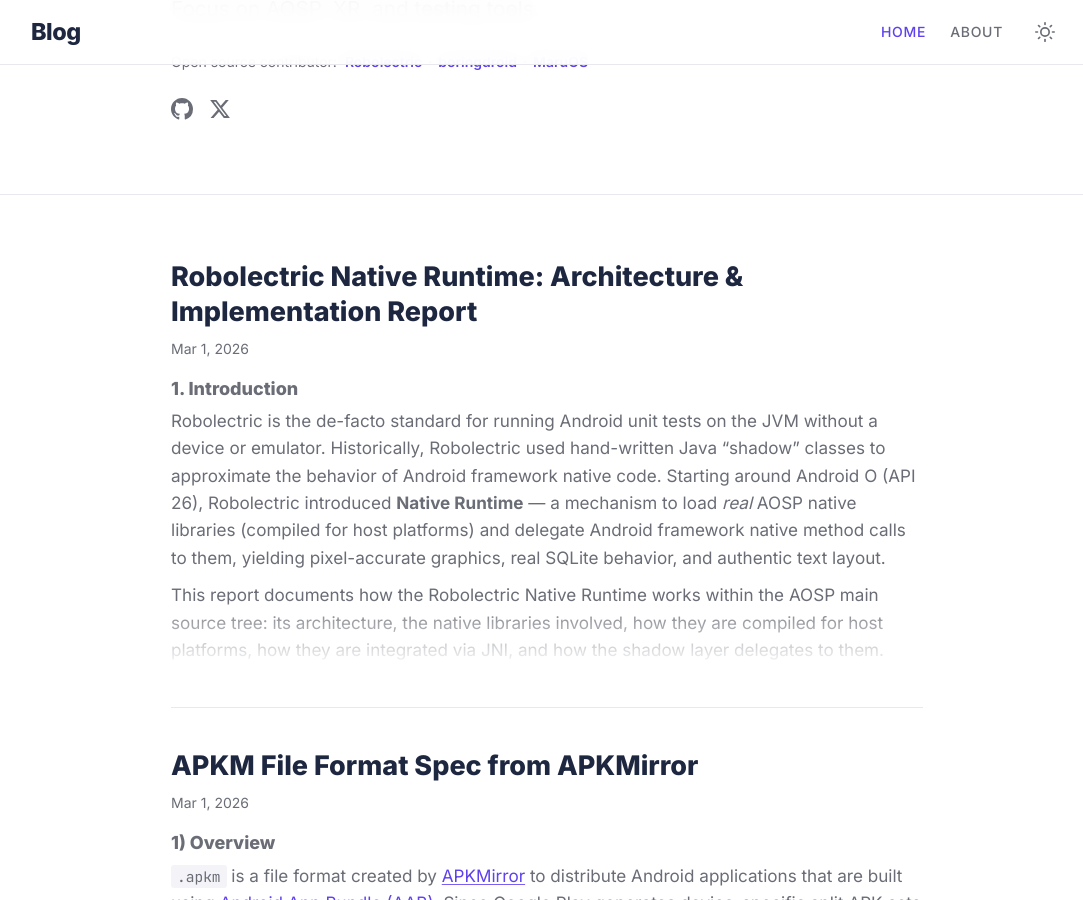
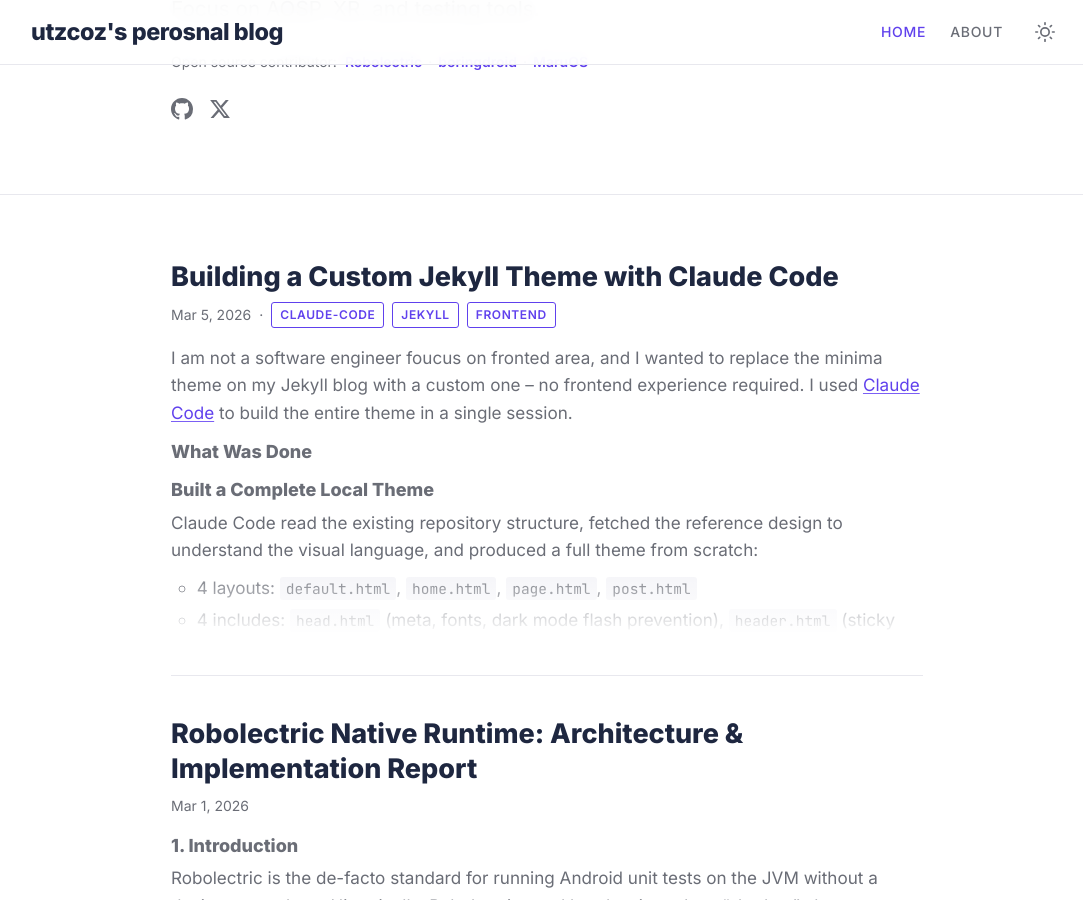
Before and after one commit to utzcoz/utzcoz.github.io, a Jekyll site: the page built from index.md, in a window 1280 px wide and 900 px high, scrolled down 287 px. Shown: the whole window, without its empty margins (93-1176 px from the left). Built offline with Jekyll 4.4.1, drawn with Linux system fonts in a browser that asks for light colours; part of the change alters nothing that is shown.

Commit message:
Add an article for Claude Code experience to creating a custom Jekyll theme
Signed-off-by: utzcoz <utzcoz@outlook.com>

````diff
--- a/_config.yml
+++ b/_config.yml
@@ -8,7 +8,7 @@
 # 'bundle exec jekyll serve'. If you change this file, please restart the server process.
 
 # Site settings
-title: Blog
+title: utzcoz's perosnal blog
 description: ""
 baseurl: "" # the subpath of your site, e.g. /blog
 url: "" # the base hostname & protocol for your site, e.g. http://example.com
--- /dev/null
+++ b/_posts/2026-03-05-build-jekyll-theme-with-claude-code.markdown
@@ -0,0 +1,102 @@
+---
+layout: post
+title: "Building a Custom Jekyll Theme with Claude Code"
+date: 2026-03-05 20:00 +0800
+tags: [claude-code, jekyll, frontend]
+---
+
+I am not a software engineer foucus on fronted area, and I wanted to replace
+the minima theme on my Jekyll blog with a custom one -- no frontend experience required. I used
+[Claude Code](https://docs.anthropic.com/en/docs/claude-code) to build the entire theme in a
+single session.
+
+## What Was Done
+
+### Built a Complete Local Theme
+
+Claude Code read the existing repository structure, fetched the reference design to understand the visual language, and
+produced a full theme from scratch:
+
+- 4 layouts: `default.html`, `home.html`, `page.html`, `post.html`
+- 4 includes: `head.html` (meta, fonts, dark mode flash prevention), `header.html` (sticky nav,
+  theme toggle), `footer.html` (social links), `scripts.html` (theme/nav/mermaid JS)
+- 4 SCSS files: `variables.scss` (design tokens), `base.scss` (reset, CSS custom properties for
+  light/dark themes), `layout.scss` (all components), `syntax.scss` (code highlighting for both
+  themes)
+
+Design: Inter font, JetBrains Mono for code, purple accent (`#6041ed`), CSS custom properties for
+theme switching, responsive down to mobile.
+
+### Removed All External Theme Dependencies
+
+Dropped the minima gem from `Gemfile`, removed `theme: minima` from `_config.yml`, and traced
+every `site.minima.*` reference across all templates to replace them with direct config paths.
+
+### Made Mermaid Diagrams Built-in
+
+Before: required `mermaid: true` in front matter and `<div class="mermaid">` HTML blocks.
+
+After: mermaid loads automatically on every page. Standard ` ```mermaid ` fenced code blocks work
+out of the box -- same syntax as VS Code markdown preview. JavaScript converts Jekyll's rendered
+`<pre><code class="language-mermaid">` elements into mermaid divs at runtime. All existing posts
+were refactored to the new format.
+
+### Replaced an External Plugin with a Local One
+
+The `jekyll-remote-include` gem (pulled from GitHub) was replaced with a 38-line local plugin in
+`_plugins/remote_include.rb`. The local version adds proper HTTP redirect handling and error
+reporting. One fewer external dependency.
+
+### Homepage with Author Info and Formatted Post Excerpts
+
+Extracted author bio and project links from the about page into a hero section on the homepage.
+Post excerpts render full HTML content (headings, code blocks, lists) inside a CSS height-clamp
+with a fade-out gradient, preserving the original article formatting.
+
+### Applied 7 Code Review Suggestions from GitHub Copilot
+
+Gave Claude Code the PR URL. It fetched all Copilot review comments and applied them:
+
+1. Fixed typo: `giscuss` to `giscus`
+2. Mermaid dark mode: initializes with matching theme based on site preference
+3. Giscus theme sync: sends `postMessage` to iframe on theme toggle
+4. Google Analytics: gated behind `jekyll.environment == 'production'`, measurement ID moved to
+   `_config.yml`
+5. Mobile nav accessibility: added `aria-controls` and `aria-expanded` state updates
+6. Social links consistency: unified all templates to use `site.social_links`
+7. Homepage excerpts: evaluated the suggestion, kept full content with CSS clamp (with rationale)
+
+## How the Session Worked
+
+The session was iterative. Each prompt built on the previous result:
+
+1. "Create a new theme like this" -- got the base theme
+2. "Article briefs should be at least 10 lines" -- adjusted excerpt length
+3. "Keep format/line separators in briefs" -- switched to rendering full HTML with CSS height-clamp
+4. "Extract about page info to the homepage" -- added hero section with author bio
+5. "Make mermaid support built-in" -- refactored mermaid integration and all posts
+6. "Clean up all minima information" -- found and removed every trace
+7. "Write a local plugin to replace jekyll-remote-include" -- created the plugin
+8. "Apply suggestions from Copilot" -- processed 7 review comments
+
+Claude Code ran `bundle exec jekyll build` after every change and verified the output. When it
+switched SCSS from `@import` to `@use`, it confirmed deprecation warnings disappeared. When it
+created the local plugin, it verified the about page still rendered correctly.
+
+## The Result
+
+The blog now runs on a fully local theme:
+
+- Dark/light mode with system preference detection and localStorage persistence
+- Sticky header with responsive mobile navigation and ARIA attributes
+- Built-in mermaid via standard fenced code blocks
+- Giscus comments synced with site theme
+- Production-only Google Analytics
+- Syntax highlighting for both light and dark themes
+- Zero external theme or plugin gem dependencies
+
+All source lives in the repository. Deployable on GitHub Pages directly.
+
+## Thoughts
+
+The Claude Code's performance was very impressive, and generated theme is enough for me. At least, I don't require work from another people who have front-end experience and wait their jobs. Now, I can use Claude Codew doing it by myself.
````
